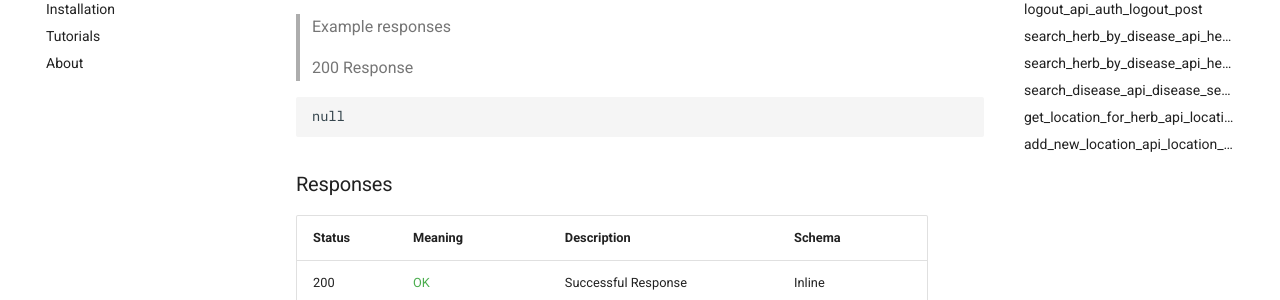
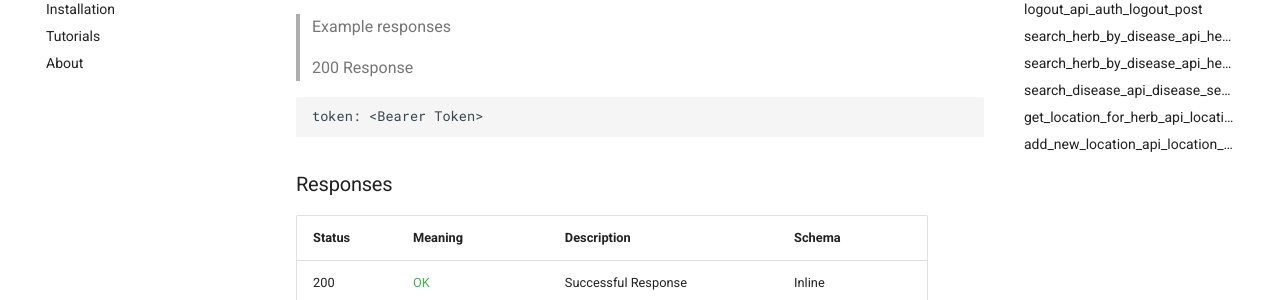
Before and after one commit to dilshankarunarathne/herb-classifier-backend, an MkDocs documentation site: the page built from docs/api_documentation.md, in a window 1280 px wide and 900 px high, scrolled down 8271 px. Shown: the part 153-453 px from the top of the window. Built offline with MkDocs 1.6.1 and Material for MkDocs 9.7.7, drawn with Linux system fonts in a browser that asks for light colours.

Commit message:
Update api_documentation.md

````diff
--- a/docs/api_documentation.md
+++ b/docs/api_documentation.md
@@ -447,7 +447,7 @@ client_secret: string
 > 200 Response
 
 ```json
-null
+token: <Bearer Token>
 ```
 
 <h3 id="login_for_access_token_api_auth_login_post-responses">Responses</h3>
````
